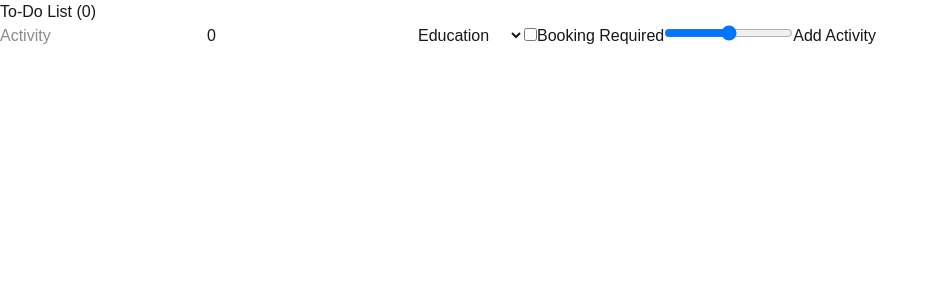
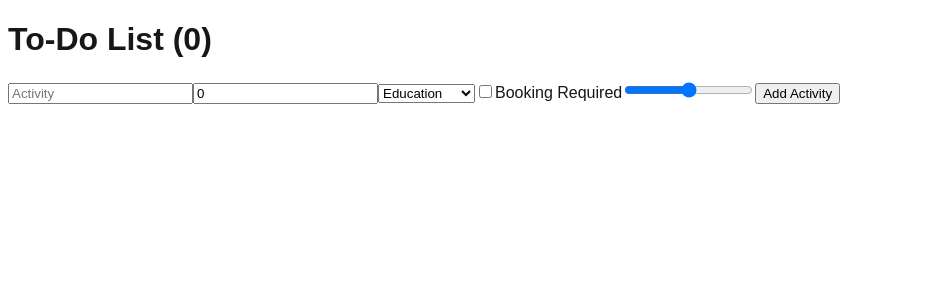
Before and after one commit to TechnoSparks/assessment_hendshake, a Next.js app: page / in a window 1280 px wide. Shown: the top 300 px of the page, without its empty margins (0-939 px from the left). Built offline with nearby package versions, Linux system fonts and the light colour scheme.

Commit message:
attempt to fix theming

```diff
--- a/app/globals.css
+++ b/app/globals.css
@@ -1,5 +1,3 @@
-@import "tailwindcss";
-
 @tailwind base;
 @tailwind components;
 @tailwind utilities;
--- a/app/page.js
+++ b/app/page.js
@@ -93,7 +93,7 @@ function TodoList() {
           value={accessibility}
           onChange={(e) => setAccessibility(parseFloat(e.target.value))}
         />
-        <button type="submit">Add Activity</button>
+        <button className="btn btn-primary" type="submit">Add Activity</button>
       </form>
       <ul>
         { activities.map((item, index) => (
```
